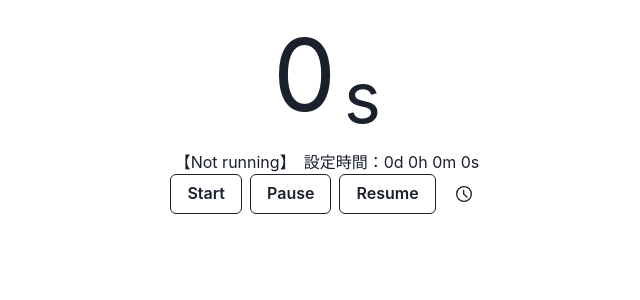
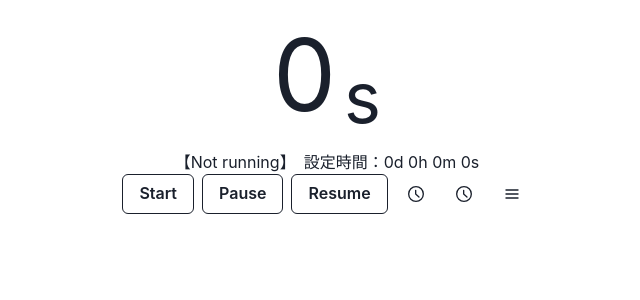
Before and after one commit to ltoppyl/timer-app, a React (Create React App) app: page / in a window 1280 px wide. Shown: the top 300 px of the page, without its empty margins (313-953 px from the left). Built offline with nearby package versions, Linux system fonts and the light colour scheme.

Commit message:
feat: 言語選択を可能にする Menu を作成

```diff
--- a/src/components/Main.tsx
+++ b/src/components/Main.tsx
@@ -3,6 +3,8 @@ import { HStack, Text } from "@chakra-ui/react";
 import { useTimer } from "react-timer-hook";
 import ActionSelectButton from "./ActionSelectButton";
 import DisplayTime from "./DisplayTime";
+import SettingTime from "./SettingTime";
+import MenuFunction from "./MenuFunction";
 
 type Props = {
   settingTime: number;
@@ -30,6 +32,7 @@ const Timer = ({ settingTime, setSettingTime, expiryTimestamp }: Props) => {
           設定時間：{displayDay}d {displayHour}h {displayMinute}m {displaySecond}s
         </Text>
       </HStack>
+      <HStack justifyContent={"center"}>
         <ActionSelectButton
           start={start}
           pause={pause}
@@ -38,6 +41,9 @@ const Timer = ({ settingTime, setSettingTime, expiryTimestamp }: Props) => {
           settingTime={settingTime}
           setSettingTime={setSettingTime}
         ></ActionSelectButton>
+        <SettingTime setSettingTime={setSettingTime} />
+        <MenuFunction />
+      </HStack>
     </>
   );
 };
--- /dev/null
+++ b/src/components/MenuFunction.tsx
@@ -0,0 +1,74 @@
+import React, { useState } from "react";
+import {
+  IconButton,
+  MenuButton,
+  MenuItem,
+  Menu,
+  MenuList,
+  AlertDialog,
+  AlertDialogBody,
+  AlertDialogFooter,
+  AlertDialogHeader,
+  AlertDialogContent,
+  AlertDialogOverlay,
+  Button,
+  RadioGroup,
+  Stack,
+  Radio,
+} from "@chakra-ui/react";
+import { HamburgerIcon } from "@chakra-ui/icons";
+
+const MenuFunction = () => {
+  const [isOpen, setIsOpen] = useState(false);
+  const onClose = () => setIsOpen(false);
+
+  return (
+    <Menu>
+      <MenuButton
+        as={IconButton}
+        icon={<HamburgerIcon />}
+        variant="ghost"
+        colorScheme="ghost"
+        _focus={{ boxShadow: "none" }}
+      />
+      <MenuList>
+        <MenuItem
+          onClick={() => {
+            setIsOpen(true);
+          }}
+        >
+          言語
+        </MenuItem>
+        <AlertDialog isOpen={isOpen} onClose={onClose} leastDestructiveRef={undefined}>
+          <AlertDialogOverlay>
+            <AlertDialogContent>
+              <AlertDialogHeader fontSize="lg" fontWeight="bold">
+                言語を選択して下さい
+              </AlertDialogHeader>
+              <AlertDialogBody>
+                <RadioGroup>
+                  <Stack spacing={5} direction="row">
+                    <Radio colorScheme="red" value="1">
+                      日本語
+                    </Radio>
+                    <Radio colorScheme="blue" value="2">
+                      English
+                    </Radio>
+                  </Stack>
+                </RadioGroup>
+              </AlertDialogBody>
+              <AlertDialogFooter>
+                <Button onClick={onClose}>Cancel</Button>
+                <Button colorScheme="blue" onClick={onClose} ml={3}>
+                  ENTER
+                </Button>
+              </AlertDialogFooter>
+            </AlertDialogContent>
+          </AlertDialogOverlay>
+        </AlertDialog>
+      </MenuList>
+    </Menu>
+  );
+};
+
+export default MenuFunction;
```
Lines whose indentation alone changed are shown as unchanged.
